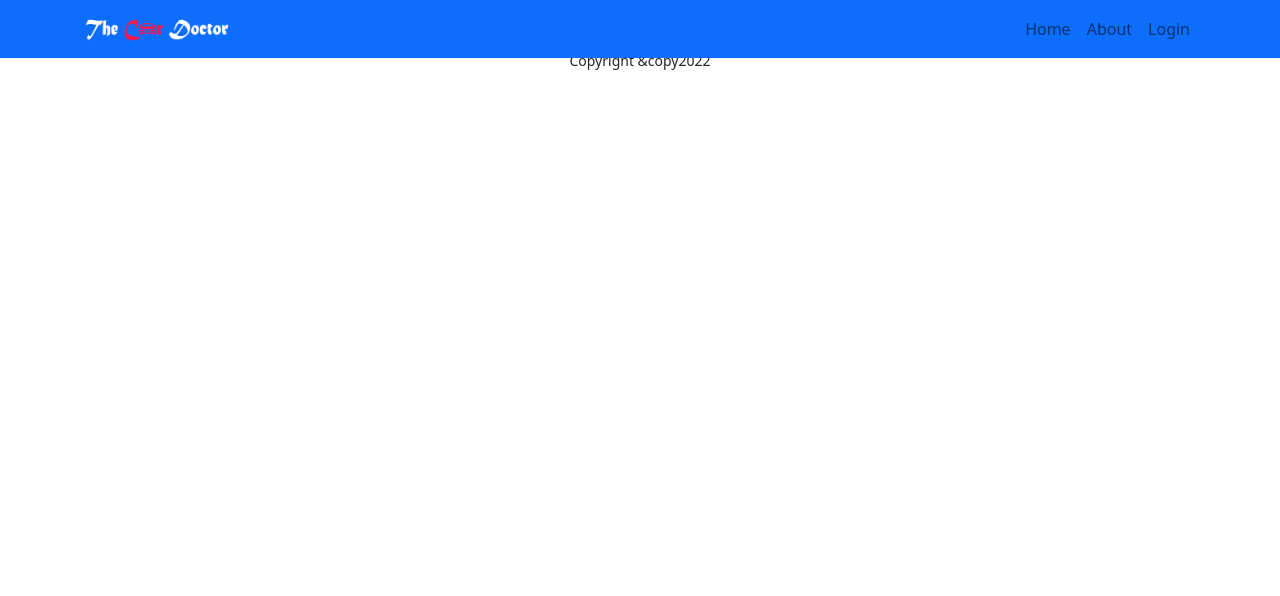
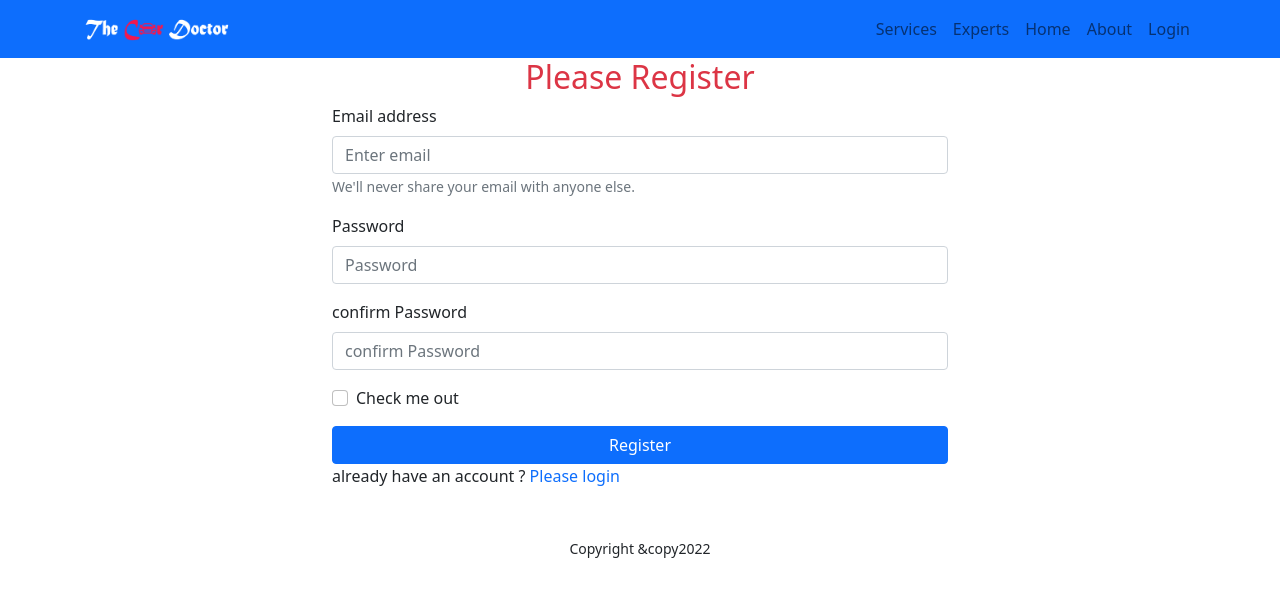
Before and after one commit to Amomen/Car-service-project, a React (Create React App) app: page /register in a window 1280 px wide. Shown: the top 596 px of the page. Built offline with nearby package versions, Linux system fonts and the light colour scheme.

Commit message:
firebase environment set up

```diff
--- a/src/App.js
+++ b/src/App.js
@@ -9,6 +9,9 @@ import Footer from "./Shared/Footer/Footer";
 // import Service from "./Pages/Home/Services/Service";
 import Services from "./Pages/Services/ServiceDetails";
 import ServiceDetails from "./Pages/Services/ServiceDetails";
+import NotFound from "./Shared/NotFound/NotFound";
+import Login from "./Pages/Login/Login";
+import Register from "./Pages/Register/Register";
 function App() {
     return (
         <div>
@@ -17,7 +20,10 @@ function App() {
                 <Route path="/" element={<Home></Home>}></Route>
                 <Route path="/home" element={<Home></Home>}></Route>
                 <Route path="/services/:serviceId" element={<ServiceDetails></ServiceDetails>}></Route>
+                <Route path="/login" element={<Login></Login>}></Route>
                 <Route path="/about" element={<About></About>}></Route>
+                <Route path="/register" element={<Register></Register>}></Route>
+                <Route path="*" element={<NotFound></NotFound>}></Route>
             </Routes>
             <Footer></Footer>
         </div>
--- a/src/Pages/Home/Home/Expert/Expert.js
+++ b/src/Pages/Home/Home/Expert/Expert.js
@@ -6,7 +6,7 @@ import Card from "react-bootstrap/Card";
 const Expert = ({ expert }) => {
     const { id, name, img } = expert;
     return (
-        <div className="col-12 col-md-6 col-lg-4 g-5 cards">
+        <div id="experts" className="col-12 col-md-6 col-lg-4 g-5 cards">
             <Card style={{ width: "18rem" }} className="card">
                 <Card.Img variant="top" src={img} />
                 <Card.Body>
--- a/src/Pages/Login/Login.js
+++ b/src/Pages/Login/Login.js
@@ -1,7 +1,48 @@
-import React from "react";
+import React, { useRef } from "react";
+import Button from "react-bootstrap/Button";
+import Form from "react-bootstrap/Form";
+import { useNavigate } from "react-router-dom";
+const Login = () => {
+    const navigate = useNavigate();
+    const emailRef = useRef("");
+    const passRef = useRef("");
+    const handleSubmit = (event) => {
+        event.preventDefault();
+        const email = emailRef.current.value;
+        const pass = passRef.current.value;
+    };
+    const navigateRegister = (event) => {
+        navigate("/register");
+    };
+    return (
+        <div className="mt-10 container mx-auto w-50">
+            <h2 className="text-primary mt-4 text-center">Please Login</h2>
+            <Form onSubmit={handleSubmit}>
+                <Form.Group className="mb-3" controlId="formBasicEmail">
+                    <Form.Label>Email address</Form.Label>
+                    <Form.Control ref={emailRef} type="email" placeholder="Enter email" />
+                    <Form.Text className="text-muted">We'll never share your email with anyone else.</Form.Text>
+                </Form.Group>
 
-const Login = () => {
-    return <div></div>;
+                <Form.Group className="mb-3" controlId="formBasicPassword">
+                    <Form.Label>Password</Form.Label>
+                    <Form.Control ref={passRef} type="password" placeholder="Password" />
+                </Form.Group>
+                <Form.Group className="mb-3" controlId="formBasicCheckbox">
+                    <Form.Check type="checkbox" label="Check me out" />
+                </Form.Group>
+                <Button variant="primary" type="submit">
+                    Submit
+                </Button>
+            </Form>
+            <p>
+                new to genius car?{" "}
+                <span className="text-danger" style={{ cursor: "pointer" }} onClick={navigateRegister}>
+                    please Register
+                </span>
+            </p>
+        </div>
+    );
 };
 
 export default Login;
--- /dev/null
+++ b/src/Pages/Register/Register.js
@@ -0,0 +1,47 @@
+import React from "react";
+import Button from "react-bootstrap/Button";
+import Form from "react-bootstrap/Form";
+import { useNavigate } from "react-router-dom";
+
+const Register = () => {
+    const navigate = useNavigate();
+    const navigateToLogin = (event) => {
+        event.preventDefault();
+        navigate("/login");
+    };
+    return (
+        <div className="container mx-automt-10 container mx-auto w-50">
+            <h2 className="text-danger text-center">Please Register</h2>
+            <Form className="">
+                <Form.Group className="mb-3" controlId="formBasicEmail">
+                    <Form.Label>Email address</Form.Label>
+                    <Form.Control type="email" placeholder="Enter email" required />
+                    <Form.Text className="text-muted">We'll never share your email with anyone else.</Form.Text>
+                </Form.Group>
+
+                <Form.Group className="mb-3" controlId="formBasicPassword">
+                    <Form.Label>Password</Form.Label>
+                    <Form.Control type="password" placeholder="Password" required />
+                </Form.Group>
+                <Form.Group className="mb-3" controlId="formBasicPassword">
+                    <Form.Label>confirm Password</Form.Label>
+                    <Form.Control type="password" placeholder="confirm Password" required />
+                </Form.Group>
+                <Form.Group className="mb-3" controlId="formBasicCheckbox">
+                    <Form.Check type="checkbox" label="Check me out" />
+                </Form.Group>
+                <Button variant="primary" type="submit" className="w-100">
+                    Register
+                </Button>
+                <p>
+                    already have an account ?{" "}
+                    <span className="text-primary " onClick={navigateToLogin} style={{ cursor: "pointer" }}>
+                        Please login
+                    </span>
+                </p>
+            </Form>
+        </div>
+    );
+};
+
+export default Register;
--- a/src/Pages/Service/Service.js
+++ b/src/Pages/Service/Service.js
@@ -1,16 +1,23 @@
 import React from "react";
+import { useNavigate } from "react-router-dom";
 import "./Service.css";
 
 const Service = ({ service }) => {
+    const { id, name, price, description, img } = service;
+    const navigate = useNavigate();
+    const handleNavigateToServiceDetail = (id) => {
+        navigate(`/service/${id}`);
+    };
     // const {service} = props;
-    const { name, price, description, img } = service;
     return (
         <div className="service rounded mb-5">
             <img className="rounded" src={img} alt="" />
             <h3>{name}</h3>
             <h5>Price: {price}</h5>
             <p className="px-3">{description}</p>
-            <button className="btn btn-info w-100">Details</button>
+            <button onClick={() => handleNavigateToServiceDetail(id)} className="btn btn-info w-100">
+                Details
+            </button>
         </div>
     );
 };
--- a/src/Pages/Services/Services.js
+++ b/src/Pages/Services/Services.js
@@ -11,7 +11,7 @@ const Services = () => {
     }, []);
 
     return (
-        <div className="container">
+        <div id="services" className="container">
             <h2 className="text-primary mt-5">Our services</h2>
             <div className="service-container ">
                 {services.map((service) => (
--- a/src/Shared/Header/Header.js
+++ b/src/Shared/Header/Header.js
@@ -7,7 +7,7 @@ import { Link } from "react-router-dom";
 const Header = () => {
     return (
         <nav>
-            <Navbar fixed="top" bg="primary" expand="lg">
+            <Navbar bg="primary" expand="lg">
                 <Container>
                     <Navbar.Brand as={Link} to="/">
                         <img height={30} src={logo}></img>
@@ -15,6 +15,8 @@ const Header = () => {
                     <Navbar.Toggle aria-controls="basic-navbar-nav" />
                     <Navbar.Collapse id="basic-navbar-nav">
                         <Nav className="ms-auto">
+                            <Nav.Link href="home#services">Services</Nav.Link>
+                            <Nav.Link href="home#experts">Experts</Nav.Link>
                             <Nav.Link as={Link} to="/home">
                                 Home
                             </Nav.Link>
--- /dev/null
+++ b/src/Shared/NotFound/NotFound.css
@@ -0,0 +1,4 @@
+.notFound img {
+    width: display;
+    height: display;
+}
--- /dev/null
+++ b/src/Shared/NotFound/NotFound.js
@@ -0,0 +1,12 @@
+import React from "react";
+import "./NotFound.css";
+import notfound from "../../images/404/notfound.jpg";
+const NotFound = () => {
+    return (
+        <div className="notFound">
+            <img src={notfound} alt="" />
+        </div>
+    );
+};
+
+export default NotFound;
```
Also changed, not shown: src/firebase.init.js (+7 -7 lines), src/images/404/notfound.jpg (added).
